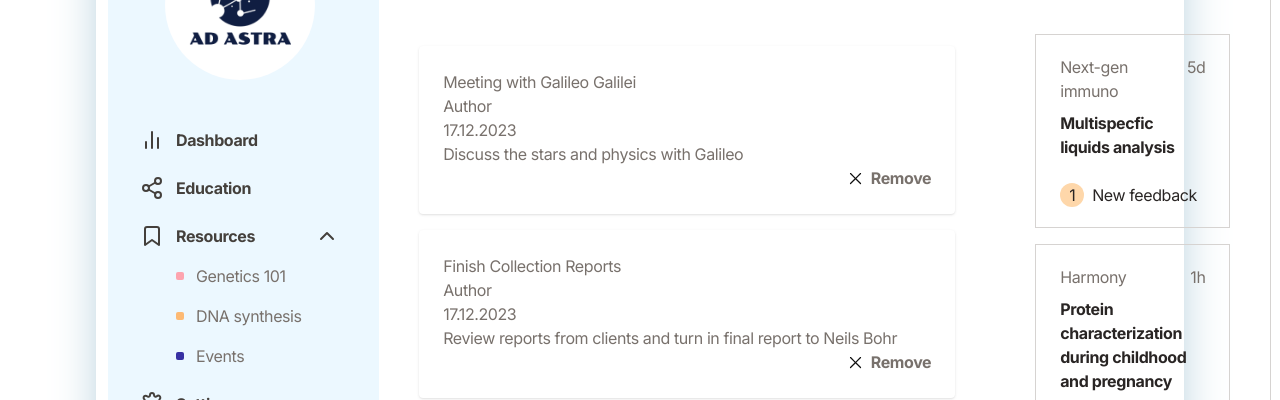
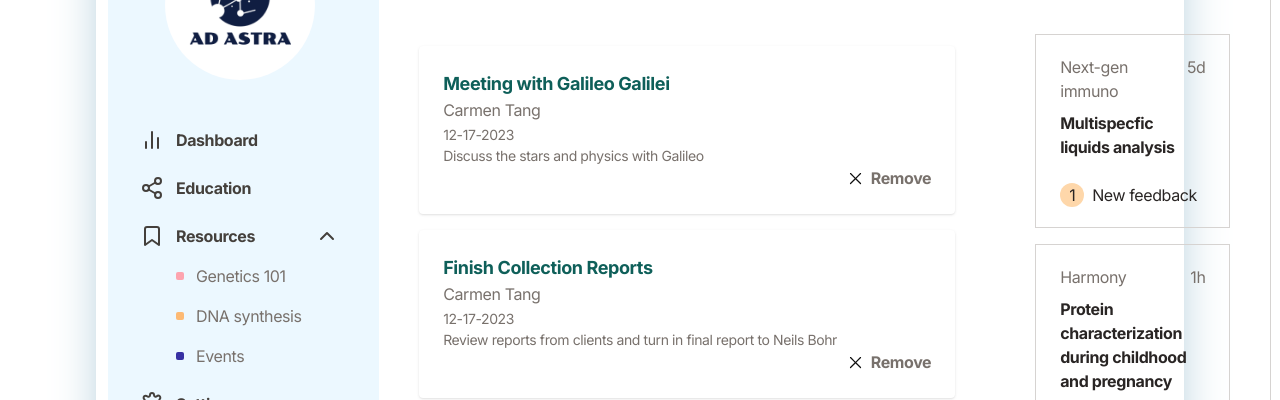
Before and after one commit to carmen-tang/ad-astra, a Next.js app: page / in a window 1280 px wide. Shown: the part 202-602 px from the top of the page. Built offline with nearby package versions, Linux system fonts and the light colour scheme; a web font is replaced by a local one.

Commit message:
feed styles

```diff
--- a/src/app/components/appointments/Appointments.js
+++ b/src/app/components/appointments/Appointments.js
@@ -11,14 +11,14 @@ export default function Appointments() {
     {
       id: getRandId(),
       title: "Meeting with Galileo Galilei",
-      author: "Author",
+      author: "Carmen Tang",
       posted: getDate(),
       body: "Discuss the stars and physics with Galileo"
     },
     {
       id: getRandId(),
       title: "Finish Collection Reports",
-      author: "Author",
+      author: "Carmen Tang",
       posted: getDate(),
       body: "Review reports from clients and turn in final report to Neils Bohr"
     }
--- a/src/app/components/appointments/PostCollection.js
+++ b/src/app/components/appointments/PostCollection.js
@@ -21,10 +21,10 @@ export default function PostCollection(props) {
           props.posts.map((post) => {
             return (
               <article key={post.id} className="post bg-white p-6 mb-4 shadow rounded">
-                <h2 className="post__title">{post.title}</h2>
-                <h3 className="post__author text-muted">{post.author}</h3>
-                <span className="post__date text-muted">{post.posted}</span>
-                <div className="post__body">{post.body}</div>
+                <h2 className="post-title font-bold text-lg text-[#0e5f59]">{post.title}</h2>
+                <h3 className="post-author">{post.author}</h3>
+                <span className="post-date text-sm">{post.posted}</span>
+                <div className="post-body text-sm">{post.body}</div>
                 <div className="w-full flex justify-end">
                   <button
                     onClick={() => removePostHandler(post.id)}
--- a/src/app/helpers.js
+++ b/src/app/helpers.js
@@ -7,5 +7,5 @@ export function getDate() {
   const month = new Date().getMonth() + 1;
   const year = new Date().getFullYear();
 
-  return `${day}.${month}.${year}`;
+  return `${month}-${day}-${year}`;
 }
```
